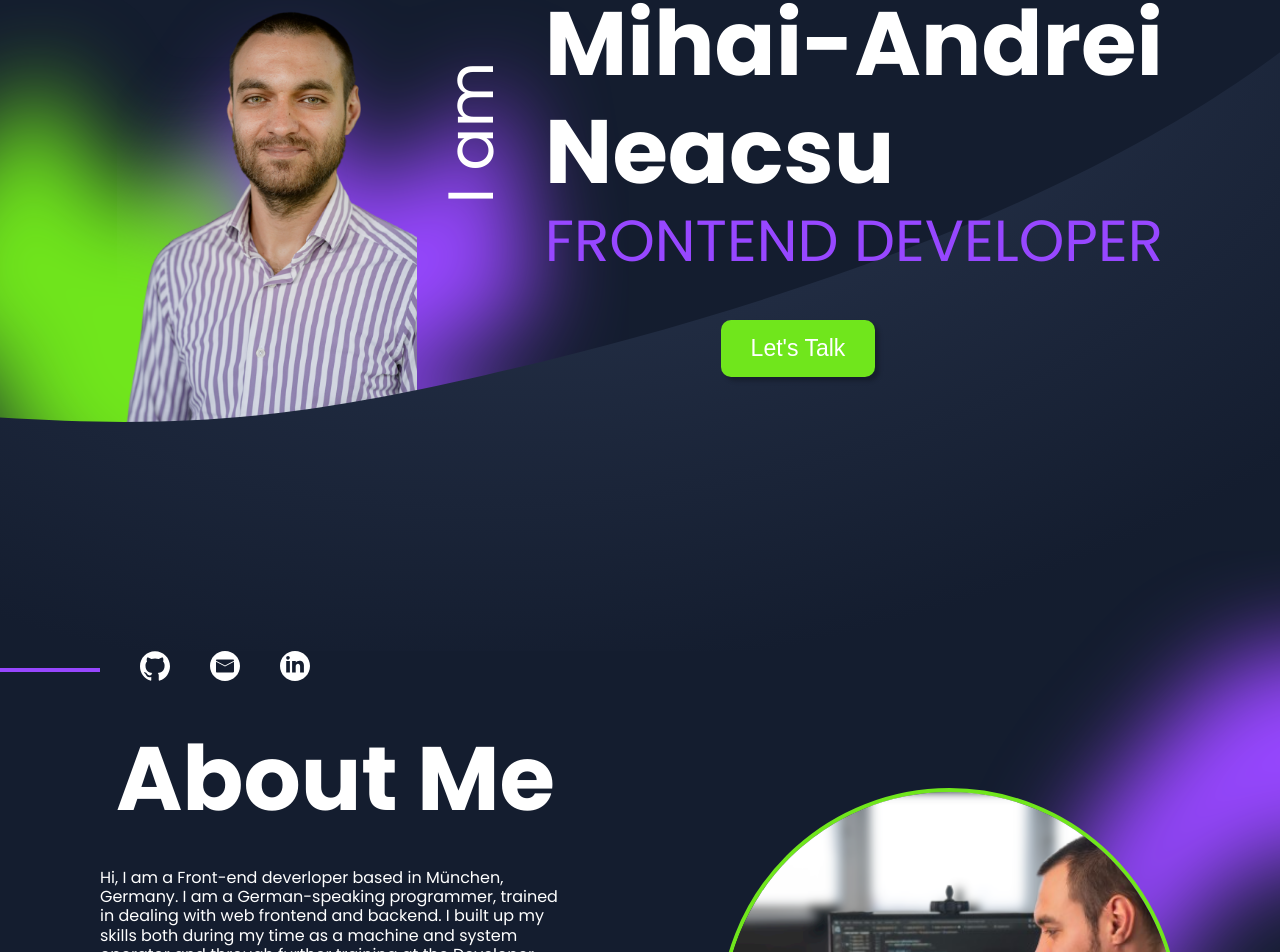
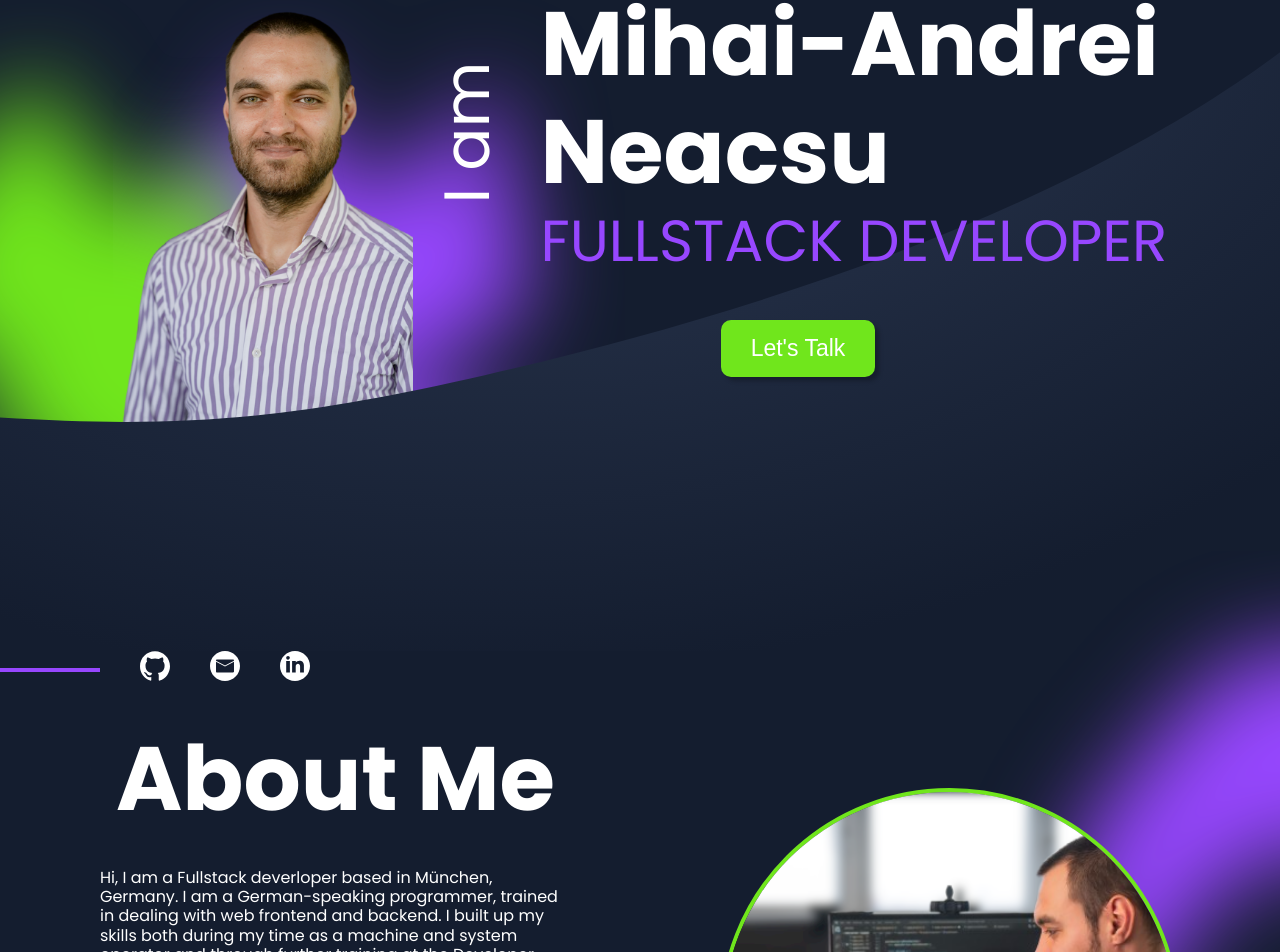
Before and after one commit to crunck78/my-portfolio, an Angular app: page / in a window 1280 px wide. Shown: the part 171-1123 px from the top of the page. Built offline with nearby package versions, Linux system fonts and the light colour scheme.

Commit message:
SCRUM-3 replace frontend with fullstack

```diff
--- a/src/app/routing/components/landing/about-me/about-me.component.html
+++ b/src/app/routing/components/landing/about-me/about-me.component.html
@@ -34,7 +34,7 @@
                 </div>
             </app-section-title>
             <div class="text-normal-regular color-white">
-                Hi, I am a Front-end deverloper based in München, Germany. I am a German-speaking programmer, trained in
+                Hi, I am a Fullstack deverloper based in München, Germany. I am a German-speaking programmer, trained in
                 dealing with web frontend and backend. I built up my skills both during my time as a machine and system
                 operator and through further training at the Developer Academy.
             </div>
--- a/src/app/routing/components/landing/contact/contact.component.html
+++ b/src/app/routing/components/landing/contact/contact.component.html
@@ -14,7 +14,7 @@
                 you,
                 knowing your ideas and contributing to your
                 projects with my work.</div>
-            <div class="text-normal-regular">Need a Frontend developer? <b>Contact me!</b></div>
+            <div class="text-normal-regular">Need a Fullstack developer? <b>Contact me!</b></div>
         </div>
     </div>
     <div class="group-last">
--- a/src/app/routing/components/landing/introduction/introduction.component.html
+++ b/src/app/routing/components/landing/introduction/introduction.component.html
@@ -42,10 +42,10 @@
             <div class="i-am">I am</div>
             <div>
                 <div class="name">Mihai-Andrei<br>Neacsu</div>
-                <div class="job">FRONTEND DEVELOPER</div>
+                <div class="job">FULLSTACK DEVELOPER</div>
             </div>
         </div>
-        <button [@visibleHiddenButton]="toggleMe" class="contact button-green-white" [scrollTo]="'contact'">Let's
+        <button [@visibleHiddenButton]="toggleMe" class="contact button-green-white" [appScrollTo]="'contact'">Let's
             Talk</button>
     </div>
 </div>
```
